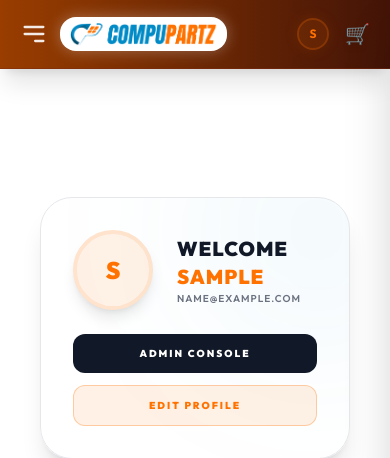
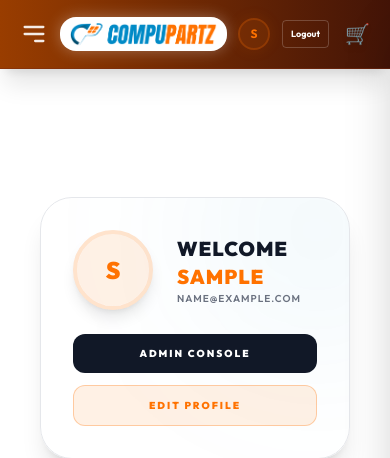
Before and after one commit to El-viktoh/Compupartz, a Django app: page /dashboard/ in a window 390 px wide. Shown: the top 458 px of the page. Run offline with Django 4.2, Linux system fonts and the light colour scheme; the visitor is signed in with stand-in values (Sample User, id 1); data that the repository does not hold is empty; some libraries are stand-ins or nearby versions.

Commit message:
UI: Restore login and logout buttons to mobile navbar and adjust spacing

```diff
--- a/templates/base.html
+++ b/templates/base.html
@@ -229,15 +229,15 @@
                     </div>
                 </a>
 
-                <form action="/accounts/logout/" method="post" class="ml-1 md:ml-2 relative z-10 hidden sm:block">
+                <form action="/accounts/logout/" method="post" class="ml-1 md:ml-2 relative z-10">
                     {% csrf_token %}
-                    <button type="submit" class="text-[10px] md:text-xs font-bold text-white hover:bg-white/20 active:bg-white/30 active:scale-[0.98] active:brightness-90 px-2 py-1 md:px-3 md:py-1.5 rounded transition-all border border-white/20 flex items-center justify-center">
+                    <button type="submit" class="text-[9px] md:text-xs font-bold text-white hover:bg-white/20 active:bg-white/30 active:scale-[0.98] active:brightness-90 px-2 py-1.5 md:px-3 md:py-1.5 rounded transition-all border border-white/20 flex items-center justify-center">
                         <span class="pointer-events-none">Logout</span>
                     </button>
                 </form>
                 {% else %}
-                <a href="{% url 'login' %}" class="hidden sm:block text-sm font-bold hover:text-white transition-colors">Login</a>
-                <a href="{% url 'signup' %}" class="text-[10px] md:text-xs font-bold text-white bg-brandOrange hover:bg-orange-600 px-3 py-1.5 md:px-4 md:py-2 rounded-full transition-all ml-1 md:ml-2 shadow-lg shadow-brandOrange/20">Join</a>
+                <a href="{% url 'login' %}" class="text-[10px] md:text-sm font-bold hover:text-white transition-colors">Login</a>
+                <a href="{% url 'signup' %}" class="text-[9px] md:text-xs font-bold text-white bg-brandOrange hover:bg-orange-600 px-2.5 py-1.5 md:px-4 md:py-2 rounded-full transition-all ml-1 md:ml-2 shadow-lg shadow-brandOrange/20">Join</a>
                 {% endif %}
 
 
```
